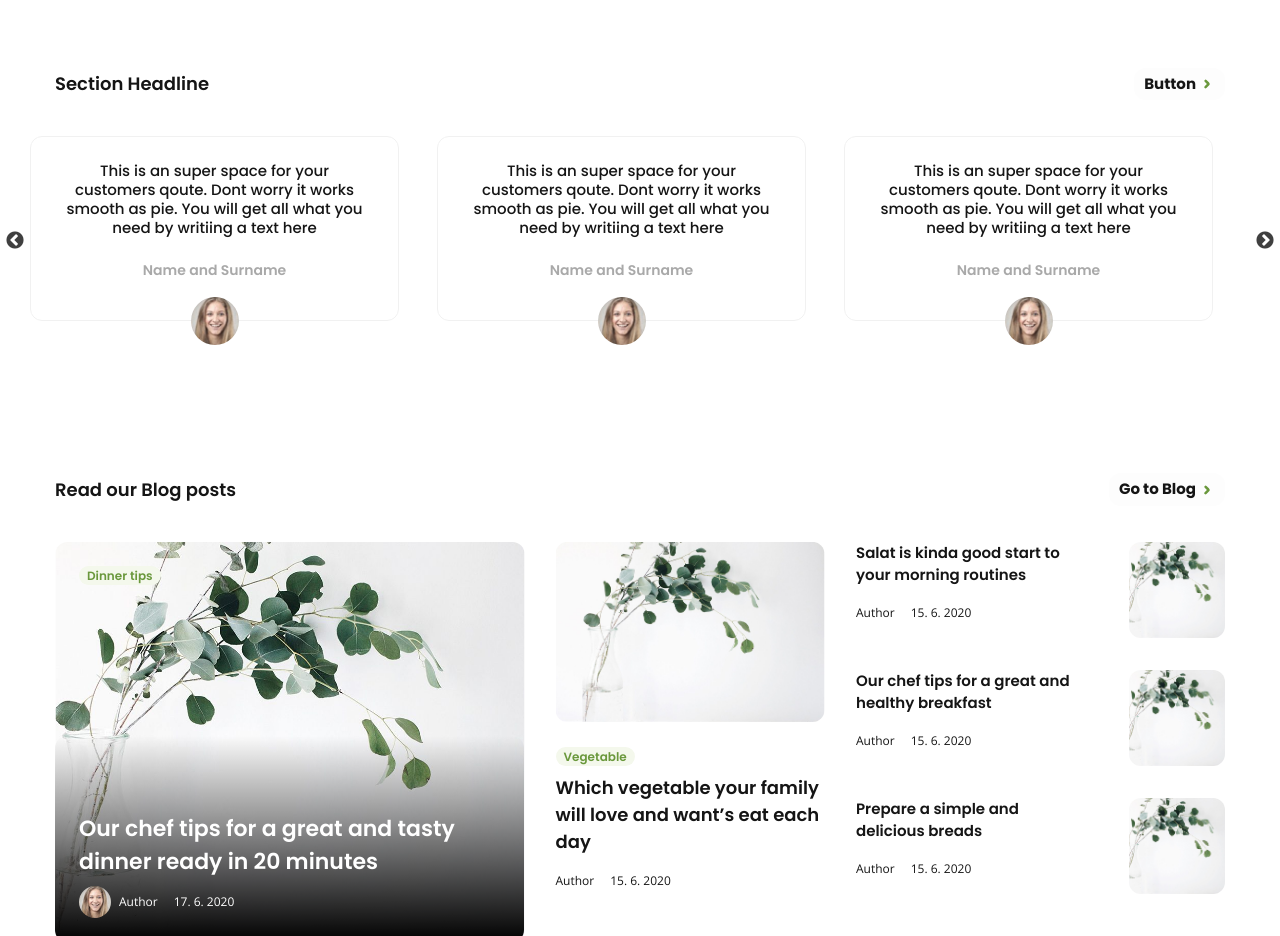
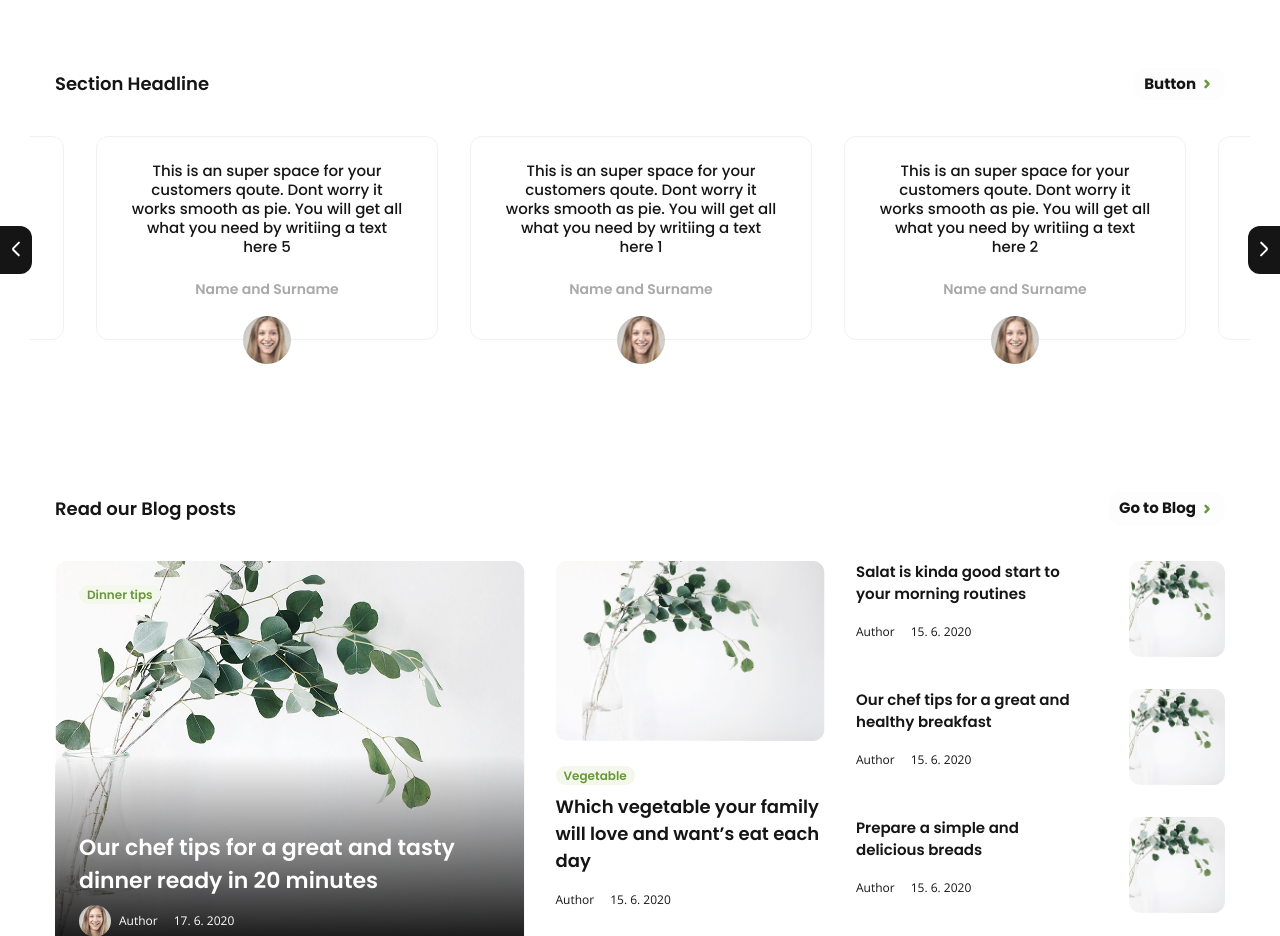
Before and after one commit to DoDuong1497/cfdshop, a React (Create React App) app: page /blog in a window 1280 px wide. Shown: the part 1540-2476 px from the top of the page. Built offline with nearby package versions, Linux system fonts and the light colour scheme.

Commit message:
update quote scroll

```diff
--- a/src/components/icon/index.jsx
+++ b/src/components/icon/index.jsx
@@ -8,10 +8,18 @@ export const ArrowDown = ({size})=>{
     )
 }
 
-export const ArrowRight = ({size})=>{
+export const ArrowRight = ({size, color})=>{
     return (
         <svg width={size} height={size} viewBox="0 0 40 40" fill="none" xmlns="http://www.w3.org/2000/svg">
-        <path d="M16.3333 27.9668L23.1833 21.1168C23.4937 20.8045 23.6679 20.3821 23.6679 19.9418C23.6679 19.5015 23.4937 19.079 23.1833 18.7668L16.5166 12.1001" stroke="#151515" strokeWidth="2.5" strokeLinecap="round" strokeLinejoin="bevel"/>
+        <path d="M16.3333 27.9668L23.1833 21.1168C23.4937 20.8045 23.6679 20.3821 23.6679 19.9418C23.6679 19.5015 23.4937 19.079 23.1833 18.7668L16.5166 12.1001" stroke={color} strokeWidth="2.5" strokeLinecap="round" strokeLinejoin="bevel"/>
+        </svg>
+    )
+}
+
+export const ArrowLeft = ({size, color})=>{
+    return (
+        <svg width={size} height={size} viewBox="0 0 40 40" fill="none" xmlns="http://www.w3.org/2000/svg">
+        <path d="M23.6664 12.0332L16.8164 18.8832C16.506 19.1955 16.3318 19.6179 16.3318 20.0582C16.3318 20.4985 16.506 20.9209 16.8164 21.2332L23.4831 27.8999" stroke={color} stroke-width="2.5" stroke-linecap="round" stroke-linejoin="bevel"/>
         </svg>
     )
 }
--- a/src/components/quote/quoteScroll.jsx
+++ b/src/components/quote/quoteScroll.jsx
@@ -3,40 +3,67 @@ import QuoteItem from './quoteItem'
 import img from '../../assets/img/quote-avt.jpg'
 import Slider from "react-slick";
 import './style.scss'
+import { ArrowLeft, ArrowRight } from '../icon';
 
 export default class QuoteScroll extends Component {
+    constructor(props) {
+      super(props);
+      this.next = this.next.bind(this);
+      this.previous = this.previous.bind(this);
+    }
+
+    next() {
+      this.slider.slickNext();
+    }
+
+    previous() {
+      this.slider.slickPrev();
+    }
+
     render() {
       const settings = {
         dots: false,
         infinite: true,
         speed: 500,
         slidesToShow: 3,
-        slidesToScroll: 3,
+        slidesToScroll: 1,
+        className: "center",
+        centerMode: true,
       };
 
       return (
-        <div className='slider container-fluid'>
-          <Slider {...settings}>
-              <div style={{width: 369}}>
-                  <QuoteItem name="Name and Surname" avatarUrl={img}>This is an super space for your customers qoute. Dont worry it works smooth as pie. You will get all what you need by writiing a text here</QuoteItem>
+        <div className="quote-scroll">
+          <div className="container-fluid">
+            <div className='quote-scroll__slider'>
+              <button className="btn btn-prev" onClick={this.previous}>
+                <ArrowLeft size="32" color="#FDFDFD"/>
+              </button>
+
+              <Slider ref={c => (this.slider = c)} {...settings}>
+                  <div>
+                      <QuoteItem name="Name and Surname" avatarUrl={img}>This is an super space for your customers qoute. Dont worry it works smooth as pie. You will get all what you need by writiing a text here 1</QuoteItem>
                   </div>
-              <div style={{width: 369}}>
-                  <QuoteItem name="Name and Surname" avatarUrl={img}>This is an super space for your customers qoute. Dont worry it works smooth as pie. You will get all what you need by writiing a text here</QuoteItem>
+                  <div>
+                      <QuoteItem name="Name and Surname" avatarUrl={img}>This is an super space for your customers qoute. Dont worry it works smooth as pie. You will get all what you need by writiing a text here 2</QuoteItem>
                   </div>
-              <div style={{width: 369}}>
-                  <QuoteItem name="Name and Surname" avatarUrl={img}>This is an super space for your customers qoute. Dont worry it works smooth as pie. You will get all what you need by writiing a text here</QuoteItem>
+                  <div>
+                      <QuoteItem name="Name and Surname" avatarUrl={img}>This is an super space for your customers qoute. Dont worry it works smooth as pie. You will get all what you need by writiing a text here 3</QuoteItem>
                   </div>
-              <div style={{width: 369}}>
-                  <QuoteItem name="Name and Surname" avatarUrl={img}>This is an super space for your customers qoute. Dont worry it works smooth as pie. You will get all what you need by writiing a text here</QuoteItem>
+                  <div>
+                      <QuoteItem name="Name and Surname" avatarUrl={img}>This is an super space for your customers qoute. Dont worry it works smooth as pie. You will get all what you need by writiing a text here 4</QuoteItem>
                   </div>
-              <div style={{width: 369}}>
-                  <QuoteItem name="Name and Surname" avatarUrl={img}>This is an super space for your customers qoute. Dont worry it works smooth as pie. You will get all what you need by writiing a text here</QuoteItem>
-              </div>
-              <div style={{width: 369}}>
-                  <QuoteItem name="Name and Surname" avatarUrl={img}>This is an super space for your customers qoute. Dont worry it works smooth as pie. You will get all what you need by writiing a text here</QuoteItem>
+                  <div>
+                      <QuoteItem name="Name and Surname" avatarUrl={img}>This is an super space for your customers qoute. Dont worry it works smooth as pie. You will get all what you need by writiing a text here 5</QuoteItem>
                   </div>
               </Slider>
+
+              <button className="btn btn-next" onClick={this.next}>
+                <ArrowRight size="32" color="#FDFDFD" />
+              </button>
             </div>
+          </div>
+        </div>
+
       );
     }
   }
--- a/src/components/quote/style.scss
+++ b/src/components/quote/style.scss
@@ -15,11 +15,38 @@
 
 }
 
+.quote-scroll{
+    position: relative;
+
+    .btn{
+        padding: 0;
+        @include size(32px, 48px);
+        background-color: $c1-a;
+        border: none;
+        position: absolute;
+        top: 50%;
+        @include transform(translateY(-50%));
+        z-index: 1;
+
+        &-prev{
+            border-top-right-radius: 12px;
+            border-bottom-right-radius: 12px;
+            left: 0;
+        }
+
+        &-next{
+            border-top-left-radius: 12px;
+            border-bottom-left-radius: 12px;
+            right: 0;
+        }
+    }
+}
+
 
 .quote-item{
     position: relative;
-    max-width: 36.9rem;
     padding-bottom: calc(48px / 2);
+    margin: 0 calc(32px / 2);
 
     &__wrap{
         width: 100%;
```
Also changed, not shown: src/assets/img/svg/ic-chevron-left.svg (added). Lines whose indentation alone changed are shown as unchanged.
